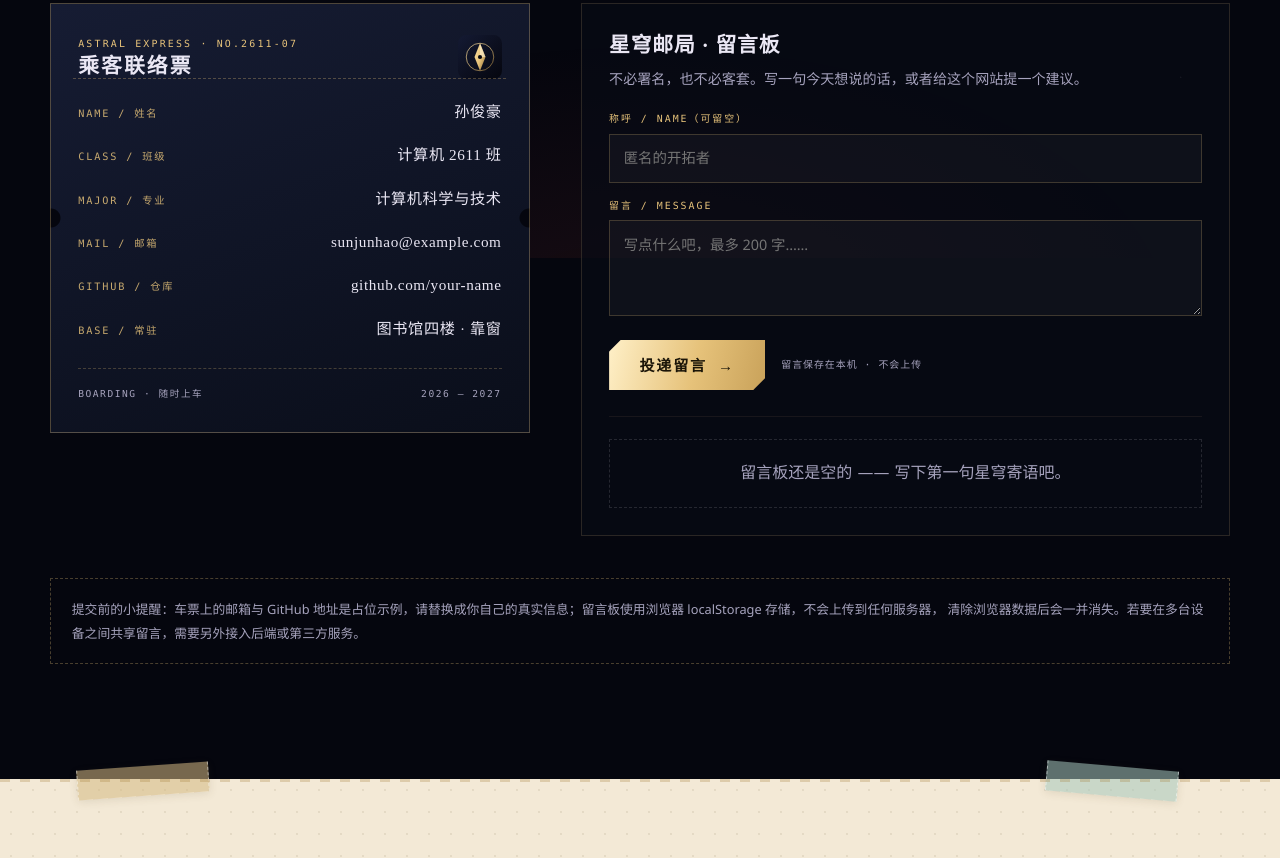
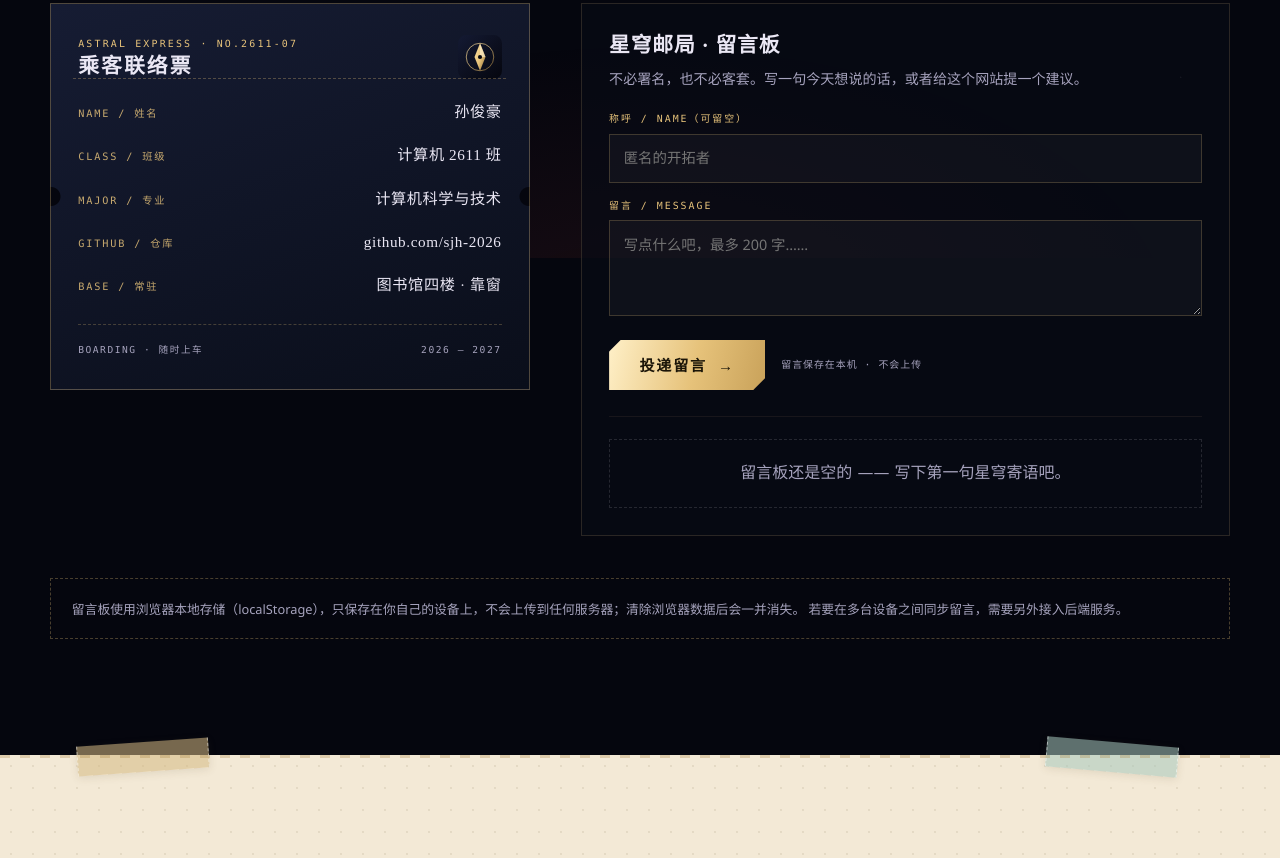
Before and after one commit to sjh-2026/starrail-diary, a plain HTML site: page contact.html in a window 1280 px wide. Shown: the part 542-1400 px from the top of the page. Drawn offline with Linux system fonts and the light colour scheme.

Commit message:
清理联系页占位信息

```diff
--- a/contact.html
+++ b/contact.html
@@ -64,8 +64,7 @@
             <div class="ticket__row"><dt>NAME / 姓名</dt><dd>孙俊豪</dd></div>
             <div class="ticket__row"><dt>CLASS / 班级</dt><dd>计算机 2611 班</dd></div>
             <div class="ticket__row"><dt>MAJOR / 专业</dt><dd>计算机科学与技术</dd></div>
-            <div class="ticket__row"><dt>MAIL / 邮箱</dt><dd>sunjunhao@example.com</dd></div>
-            <div class="ticket__row"><dt>GITHUB / 仓库</dt><dd>github.com/your-name</dd></div>
+            <div class="ticket__row"><dt>GITHUB / 仓库</dt><dd>github.com/sjh-2026</dd></div>
             <div class="ticket__row"><dt>BASE / 常驻</dt><dd>图书馆四楼 · 靠窗</dd></div>
           </dl>
 
@@ -102,8 +101,8 @@
       </div>
 
       <p class="disclaimer">
-        提交前的小提醒：车票上的邮箱与 GitHub 地址是占位示例，请替换成你自己的真实信息；留言板使用浏览器 localStorage 存储，不会上传到任何服务器，
-        清除浏览器数据后会一并消失。若要在多台设备之间共享留言，需要另外接入后端或第三方服务。
+        留言板使用浏览器本地存储（localStorage），只保存在你自己的设备上，不会上传到任何服务器；清除浏览器数据后会一并消失。
+        若要在多台设备之间同步留言，需要另外接入后端服务。
       </p>
     </div>
   </section>
```
Also changed, not shown: 1 other file.
